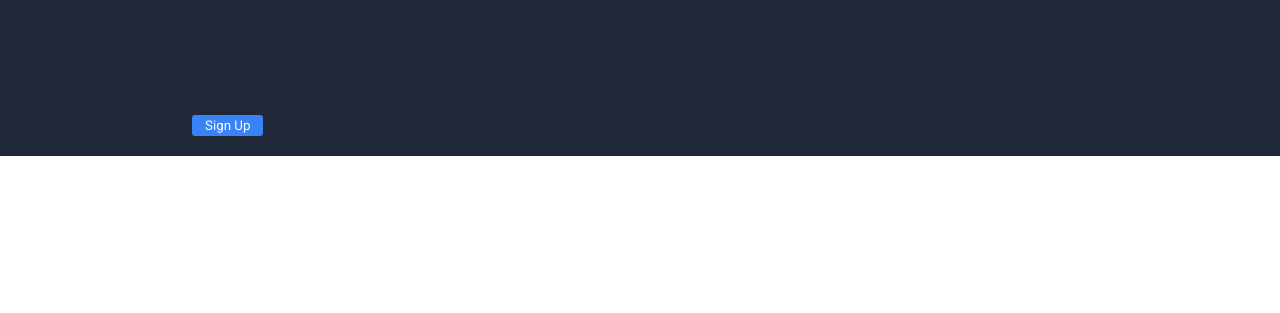
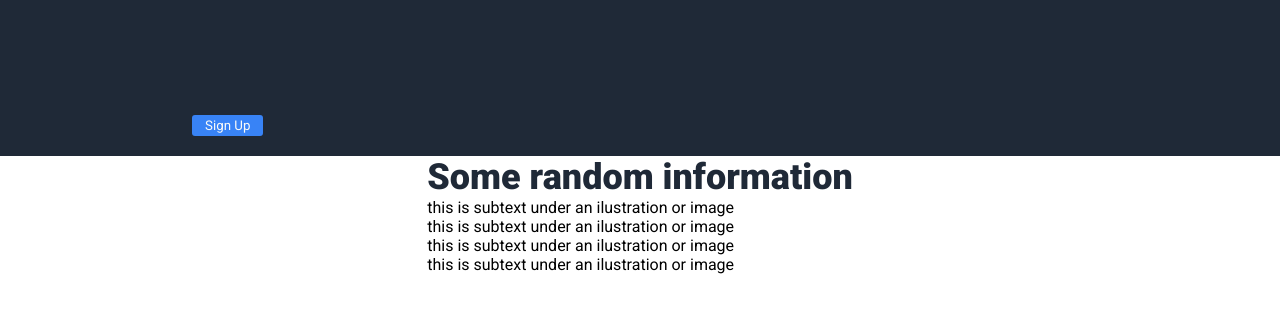
Before and after one commit to vanmark19/Landing-page, a plain HTML site: page index.html in a window 1280 px wide. Shown: the part 305-618 px from the top of the page. Drawn offline with Linux system fonts and the light colour scheme.

Commit message:
Structure for second section and some of the CSS

```diff
--- a/index.html
+++ b/index.html
@@ -31,8 +31,39 @@
       </section>
       <img id="photo1" src="images/logo.jpg">
       </div>
+    </div>
+      <div class="wraper2">
+      <section id="section2">
+        <h2>Some random information</h2>
+        <div id="boxes">
+          <div class="box-and-content">
+            <div class="box"></div>
+            <div class="box-text">this is
+              subtext under an ilustration or image
+            </div>
+          </div>
+          <div class="box-and-content">
+            <div class="box"></div>
+            <div class="box-text">this is
+              subtext under an ilustration or image
+            </div>
+          </div>
+          <div class="box-and-content">
+            <div class="box"></div>
+            <div class="box-text">this is
+              subtext under an ilustration or image
+            </div>
+          </div>
+          <div class="box-and-content">
+            <div class="box"></div>
+            <div class="box-text">this is
+              subtext under an ilustration or image
+            </div>
+          </div>
+        </div>
+      </section>
+      </div>
 
-   </div>
 
 </body>
 </html>
--- a/style.css
+++ b/style.css
@@ -58,3 +58,18 @@ button{
   object-fit: cover;
   object-position: center;
 }
+
+.wraper2{
+  width:100%;
+  display:flex;
+  justify-content:center;
+}
+
+.section2{
+  width:70%;
+}
+h2{
+  font-size:36px;
+  font-weight: 900;
+  color: #1F2937;
+}
```
